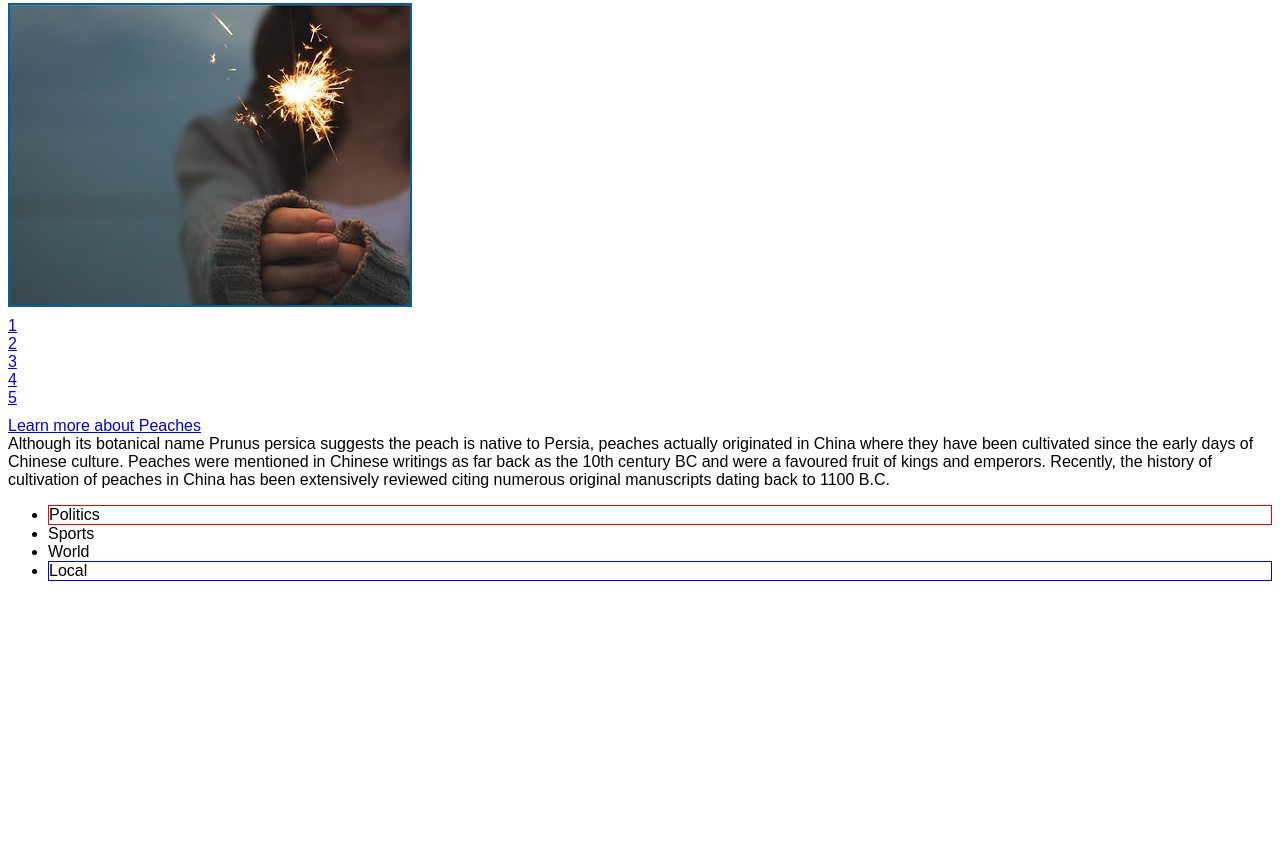
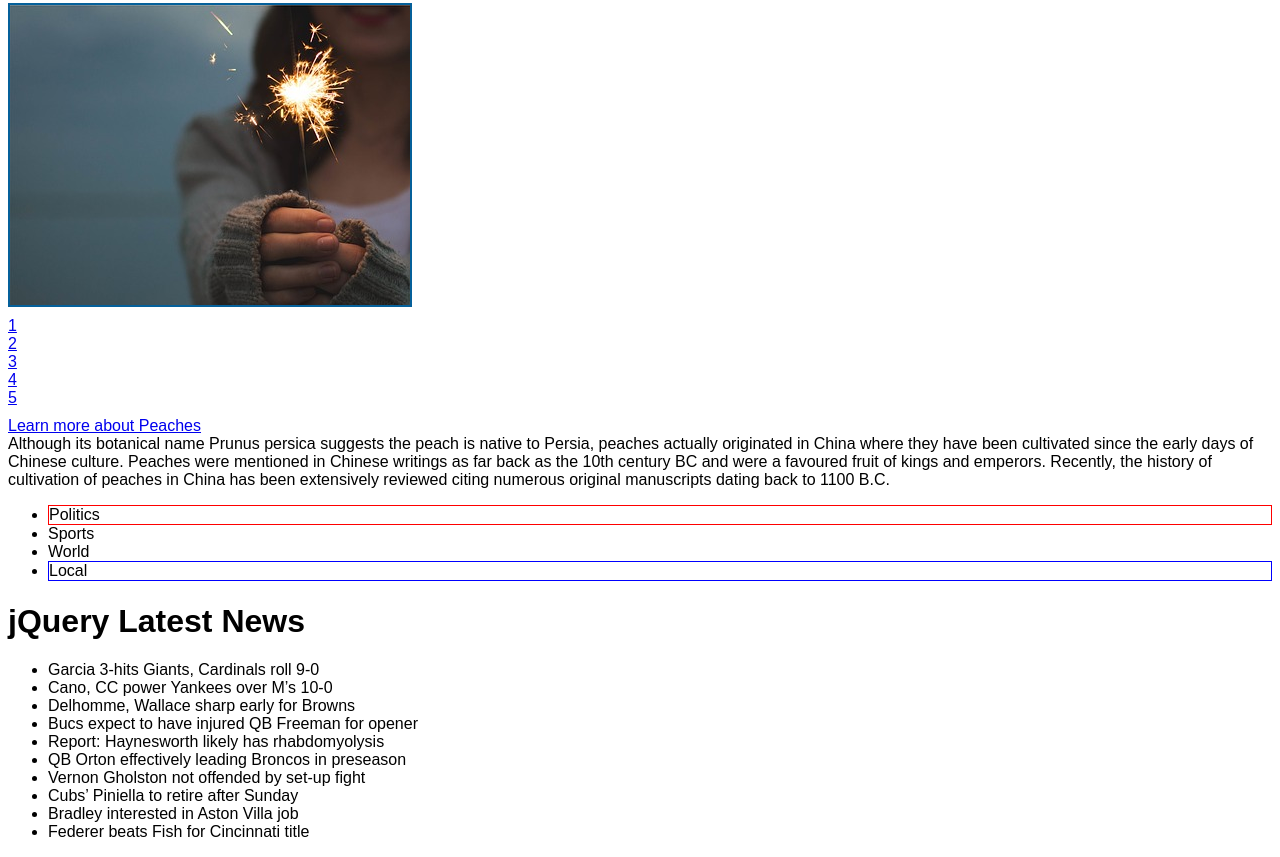
Before and after one commit to martinagabrielli/jquery-yall, a plain HTML site: page index.html in a window 1280 px wide. Shown: the part 1439-2296 px from the top of the page. Before the commit the page ends 2036 px from the top, so only its background shows below. Drawn offline with nearby package versions, Linux system fonts and the light colour scheme.

Commit message:
created news feedticker with multiple effects

```diff
--- a/index.html
+++ b/index.html
@@ -89,5 +89,7 @@
             <li id="world">World</li>
             <li id="local">Local</li>
         </ul>
+        <!-- CREATING A NEWS FEEDTICKER WITH MULTIPLE EFFECTS -->
+        <h1 id="news-feedticker">jQuery Latest News</h1>
     </body>
 </html>
--- a/script.js
+++ b/script.js
@@ -121,4 +121,29 @@ $(document).ready(function () {
 
     // The second way of achieving this is by chaining all of the elements and methods into one statement by utilizing the end() method:
     $('#news').find('#politics').css('border', '1px solid red').end().find('#finance').hide().end().find('#local').css('border', '1px solid blue');
+    // CREATING A NEWS FEEDTICKER WITH MULTIPLE EFFECTS
+    var newsArray = [
+        "Delhomme, Wallace sharp early for Browns",
+        "Bucs expect to have injured QB Freeman for opener",
+        "Report: Haynesworth likely has rhabdomyolysis",
+        "QB Orton effectively leading Broncos in preseason",
+        "Vernon Gholston not offended by set-up fight",
+        "Cubs’ Piniella to retire after Sunday",
+        "Bradley interested in Aston Villa job",
+        "Federer beats Fish for Cincinnati title",
+        "Garcia 3-hits Giants, Cardinals roll 9-0",
+        "Cano, CC power Yankees over M’s 10-0"
+    ];
+    var newsLength = newsArray.length;
+    var newsInterval = 2000;
+    $('#news-feedticker').after('<ul id="news-feed"></ul>');
+    for(i = 0; i < newsLength; i++){
+        $('#news-feed').append('<li>'+newsArray[i]+'</li>');
+    };
+    function slideHeadline(){
+        $('#news-feed li:last').clone().prependTo('#news-feed').css('display', 'none');
+        $('#news-feed li:first').fadeIn(1000).slideDown(500);
+        $('#news-feed li:last').remove();
+    };
+    setInterval(slideHeadline, newsInterval);
 })
```
Lines whose indentation alone changed are shown as unchanged.
